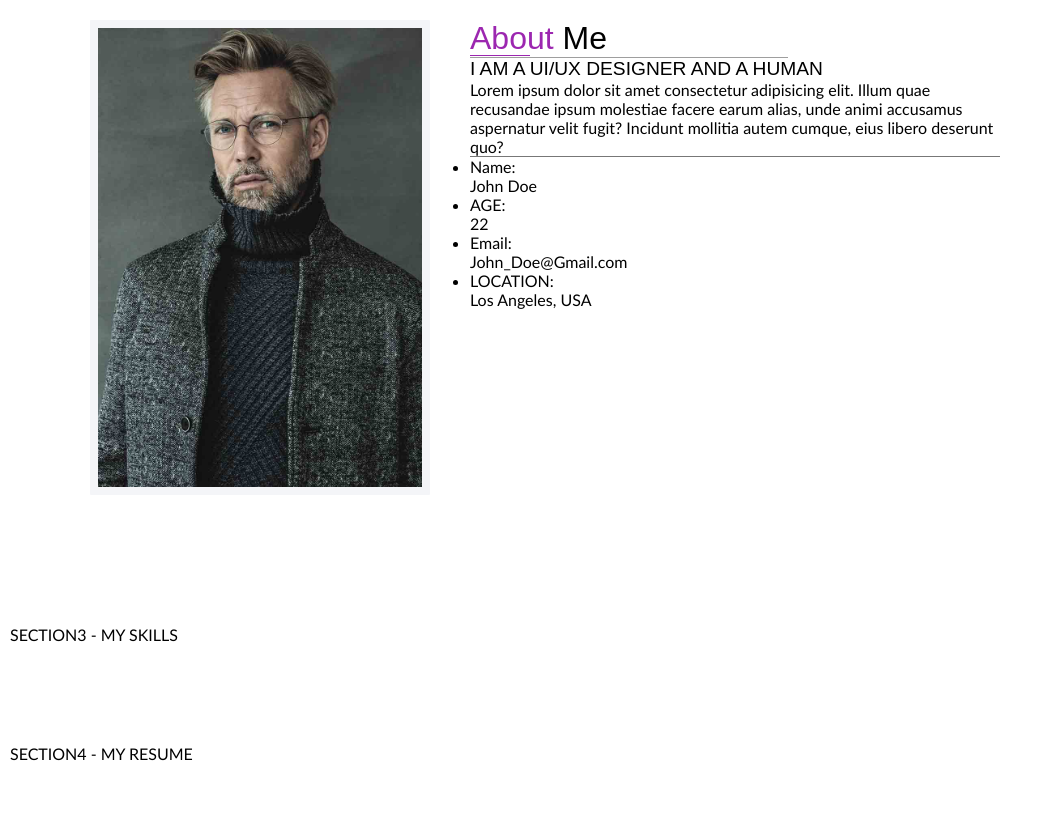
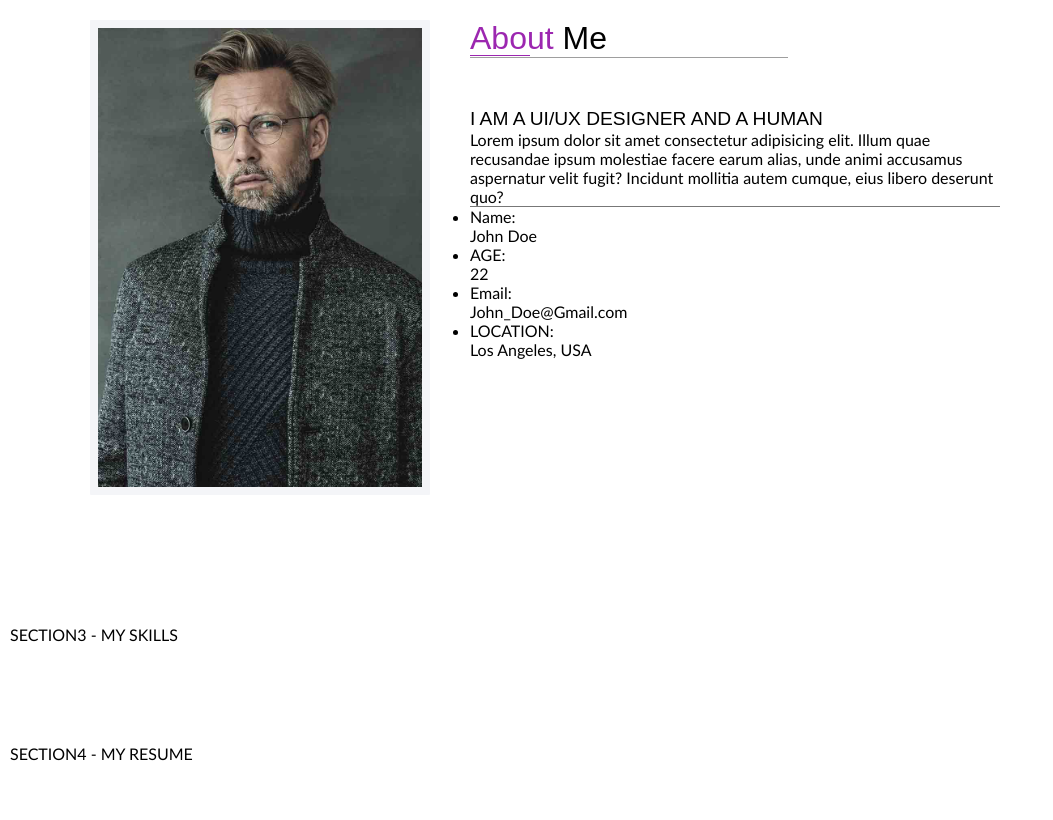
Before and after one commit to front-end-by-rimantas/30-grupe-portfolio-new-per, a website with bundled scripts: page index.html in a window 1280 px wide. Shown: the part 930-1750 px from the top of the page, without its empty margins (0-1053 px from the left). Built offline with nearby package versions, Linux system fonts and the light colour scheme; a web font is replaced by a local one.

Commit message:
About me secondary

```diff
--- a/css/home.css
+++ b/css/home.css
@@ -42,6 +42,7 @@ section {
   font: 32px Montserrat, sans-serif;
   border-bottom: 1px solid var(--paragraph2);
   width: 60%;
+  margin-bottom: 50px;
 }
 .about-me > .right-column > h2 > span {
   color: var(--primary);
@@ -59,6 +60,9 @@ section {
 }
 .about-me > .right-column > h3 {
   font: 19.2px Montserrat, sans-serif;
+}
+.about-me > .right-column > .personal-list > ul {
+  flex-direction: row;
 }
 
 /* SECTION MY SKILLS */
--- a/index.html
+++ b/index.html
@@ -52,12 +52,16 @@
                 <h2> <span>About</span> Me</h2>
                 <h3>I AM A UI/UX DESIGNER AND A HUMAN</h3>
                 <p>Lorem ipsum dolor sit amet consectetur adipisicing elit. Illum quae recusandae ipsum molestiae facere earum alias, unde animi accusamus aspernatur velit fugit? Incidunt mollitia autem cumque, eius libero deserunt quo?</p>
+                <div class="personal-list">
                     <ul>
                         <li> <span>Name:</span> <p>John Doe</p></li>
                         <li> <span>AGE:</span> <p> 22</p></li>
+                    </ul>
+                    <ul>
                         <li> <span>Email:</span> <p>John_Doe@Gmail.com</p></li>
                         <li> <span>LOCATION: </span> <p>Los Angeles, USA</p></li>
                     </ul>
+                </div>
             </div>
         </section>
         <section class="my-skills">
```
Lines whose indentation alone changed are shown as unchanged.
